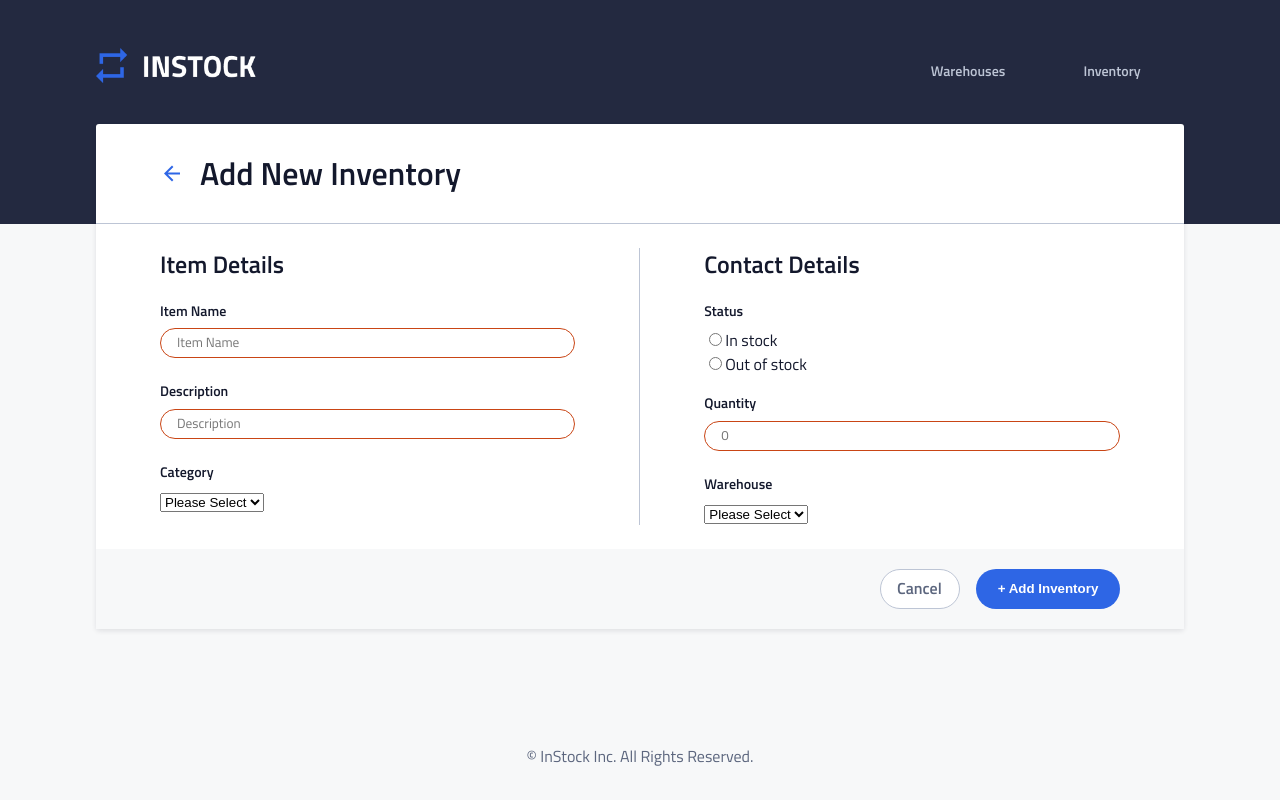
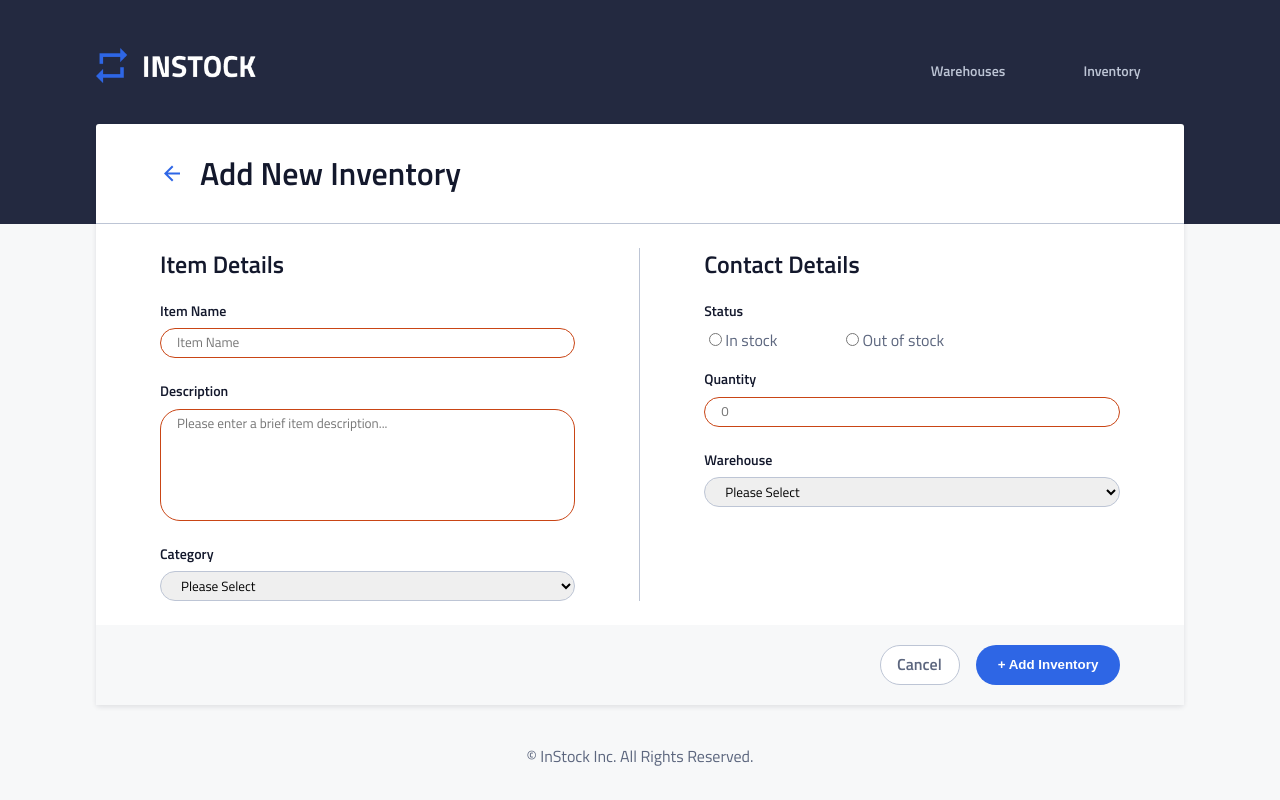
Before and after one commit to auditie/InStock-Client, a React (Create React App) app: page /inventory/add in a window 1280 px wide. Built offline with nearby package versions, Linux system fonts and the light colour scheme.

Commit message:
styled add inventory, need to style drop down arrow

```diff
--- a/src/components/AddInventory/AddInventory.js
+++ b/src/components/AddInventory/AddInventory.js
@@ -53,7 +53,7 @@ class AddInventory extends React.Component {
                             <h3 className="add-inventory__labels" >Item Name</h3>
                             <textarea type="text" placeholder="Item Name" value={this.state.itemName} onChange={this.handleChangeInventory} name="itemName" required></textarea>
                             <h3 className="add-inventory__labels" >Description</h3>
-                            <textarea type="text" placeholder="Description" value={this.state.description} onChange={this.handleChangeInventory} name="description" required></textarea>
+                            <textarea className="add-inventory__labels--description" type="text" placeholder="Please enter a brief item description..." value={this.state.description} onChange={this.handleChangeInventory} name="description" required></textarea>
                             <h3 className="add-inventory__labels" >Category</h3>
                             <select className="add-inventory__dropdown">
                                 <option value="">Please Select</option>
@@ -64,7 +64,7 @@ class AddInventory extends React.Component {
                             <h2 className="add-inventory__subtitle" >Contact Details</h2>
                             <h3 className="add-inventory__labels" >Status</h3>
                             <div className="add-inventory__radio-buttons" >
-                                <div>
+                                <div className="add-inventory__radio-buttons--in" >
                                     <input type="radio" name="status" value={this.state.status} onChange={this.handleChangeWarehouse}></input>
                                     <label for="in">In stock</label>
                                 </div>
--- a/src/components/AddInventory/AddInventory.scss
+++ b/src/components/AddInventory/AddInventory.scss
@@ -14,8 +14,6 @@ textarea {
     border-radius: 20px;
     border-color: variables.$Cloud;
     width: 100%;
-    height: 30px;
-    padding: 0.2rem 0 0 1rem;;
 }
 
 textarea:required:invalid {
@@ -49,13 +47,11 @@ textarea:required:invalid {
     }
 
     &__form {
-
         @include mixins.tablet {
             display: flex;
             justify-content: space-evenly;
             padding: 1.5rem 0;
         }
-
     }
 
     &__inventory--detail, &__availability--detail {
@@ -93,6 +89,32 @@ textarea:required:invalid {
        @include mixins.desktop {
            margin-top: 1rem;
         }
+
+        &--description {
+            height: 7rem;
+        }
+    }
+
+    &__dropdown {
+        font-family: 'Titillium-Web';
+        overflow: hidden;
+        resize: none;
+        border-radius: 20px;
+        border-color: variables.$Cloud;
+        width: 100%;
+        height: 30px;
+        padding-left: 1rem;
+    }
+
+    &__radio-buttons {
+        display: flex;
+        color: variables.$Slate;
+        justify-content: start;
+
+        &--in {
+            padding-right: 4rem;
+        }
+
     }
 
     &__submit {
```
